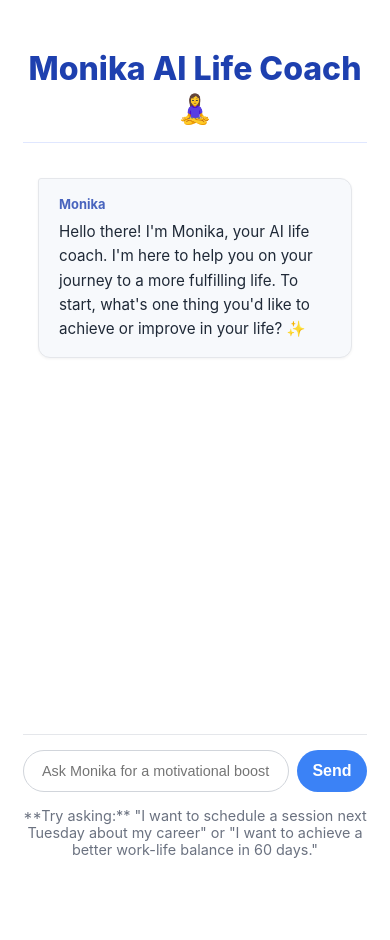
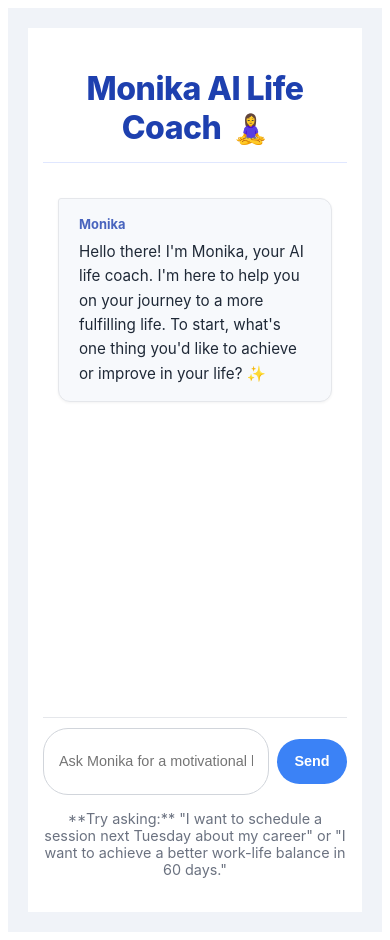
Before and after one commit to bara-bara/monika, a Next.js app: page / in a window 390 px wide. Before the commit the page ends 900 px from the top, so only its background shows below. Built offline with nearby package versions, Linux system fonts and the light colour scheme.

Commit message:
Update Home.module.css
add

```diff
--- a/styles/Home.module.css
+++ b/styles/Home.module.css
@@ -13,26 +13,29 @@
 .chatContainer {
     background: #ffffff;
     border-radius: 20px;
-    box-shadow: 0 10px 30px rgba(17, 24, 39, 0.1); /* ظل احترافي ناعم */
+    box-shadow: 0 10px 30px rgba(17, 24, 39, 0.1);
     width: 100%;
-    max-width: 800px; /* عرض أكبر ليكون أشبه بصفحة تطبيق */
-    height: 90vh; /* ارتفاع ثابت لسطح المكتب */
+    max-width: 800px;
+    height: 90vh;
     display: flex;
     flex-direction: column;
     padding: 30px;
 }
 
+/* HEADER: تحسين العنوان (اللون، الحجم، والتوسيط) */
 .header {
     text-align: center;
     color: #1e40af; /* أزرق غامق (براند) */
     margin-bottom: 30px;
-    font-size: 2.5em;
+    font-size: 2.2em; /* حجم مثالي */
     font-weight: 800;
+    letter-spacing: -0.5px; /* تباعد بسيط للحروف لمظهر أجمل */
     border-bottom: 1px solid #e0e7ff;
     padding-bottom: 15px;
 }
 .headerIcon {
     font-size: 0.9em;
+    margin-left: 5px;
 }
 
 /* CHAT AREA: منطقة الرسائل */
@@ -51,12 +54,11 @@
 .chatArea::-webkit-scrollbar-thumb { background-color: #c0c7d0; border-radius: 4px; }
 .chatArea::-webkit-scrollbar-track { background: #f4f7f9; }
 
-/* MESSAGE ROWS */
+/* MESSAGE ROWS & BUBBLES */
 .messageRow { display: flex; }
 .userRow { justify-content: flex-end; }
 .monikaRow { justify-content: flex-start; }
 
-/* MESSAGE BUBBLES: فقاعات جذابة */
 .messageBubble {
     padding: 15px 20px;
     border-radius: 12px;
@@ -75,30 +77,37 @@
     opacity: 0.8;
 }
 
-/* User Bubble */
 .userBubble {
-    background-color: #3b82f6; /* أزرق عصري */
+    background-color: #3b82f6;
     color: white;
     border-top-right-radius: 3px;
 }
-.userBubble .messageSender {
-    color: #e0f2fe;
-}
+.userBubble .messageSender { color: #e0f2fe; }
 
-/* Monika Bubble */
 .monikaBubble {
-    background-color: #f7f9fc; /* خلفية بيضاء ضبابية */
+    background-color: #f7f9fc;
     color: #1f2937;
     border: 1px solid #e5e7eb;
     border-top-left-radius: 3px;
 }
-.monikaBubble .messageSender {
-    color: #1e40af;
+.monikaBubble .messageSender { color: #1e40af; }
+
+.codeBlock {
+    background-color: #eef2ff; /* لون جديد لكتل الكود */
+    color: #4b5563;
+    padding: 10px;
+    border-radius: 6px;
+    margin-top: 10px;
+    overflow-x: auto;
+    border: 1px solid #d1d5db;
 }
+.hintText { color: #9ca3af; font-size: 0.85em; margin-top: 5px; }
+.typingIndicator { font-style: italic; color: #4f46e5; }
 
-/* INPUT FORM: معالجة مشكلة الهاتف هنا */
+/* INPUT FORM: التركيز على تناسق الأزرار والحقول */
 .chatInputForm {
     display: flex;
+    align-items: center; /* لمحاذاة العناصر عمودياً في الوسط */
     gap: 10px;
     padding-top: 15px;
     border-top: 1px solid #e5e7eb;
@@ -106,9 +115,10 @@
 
 .chatInputForm input {
     flex-grow: 1;
-    padding: 15px 20px;
+    padding: 14px 20px; /* تقليل البادينج قليلاً ليتناسب مع الزر */
+    height: 50px; /* تحديد ارتفاع ثابت للتناسق */
     border: 1px solid #d1d5db;
-    border-radius: 30px;
+    border-radius: 25px; /* حواف أنعم */
     font-size: 1em;
     transition: border-color 0.2s, box-shadow 0.2s;
 }
@@ -120,26 +130,22 @@
 }
 
 .sendButton {
-    padding: 15px 30px;
+    padding: 14px 25px; /* مطابقة البادينج مع حقل الإدخال */
+    height: 50px; /* مطابقة الارتفاع */
     background-color: #3b82f6;
     color: white;
     border: none;
-    border-radius: 30px;
+    border-radius: 25px; /* حواف أنعم */
     cursor: pointer;
     font-size: 1em;
     font-weight: 600;
     transition: background-color 0.2s, transform 0.1s;
-    /* ضمان عرض الزر بشكل جيد */
-    min-width: 80px;
+    min-width: 90px;
 }
 .sendButton:hover:not(:disabled) { background-color: #2563eb; }
 .sendButton:active:not(:disabled) { transform: scale(0.98); }
 .sendButton:disabled { background-color: #93c5fd; cursor: not-allowed; }
 
-/* TYPING INDICATOR */
-.typingIndicator { font-style: italic; color: #4f46e5; }
-
-/* SUGGESTION TEXT */
 .suggestionText {
     margin-top: 15px;
     font-size: 0.9em;
@@ -147,37 +153,32 @@
     text-align: center;
 }
 
-/* 📱 MOBILE RESPONSIVENESS: جعل الواجهة مثالية على الهاتف */
+/* 📱 MOBILE RESPONSIVENESS: تحسين العرض على الهاتف */
 @media (max-width: 768px) {
-    .pageWrapper {
-        padding: 0;
-        align-items: flex-start; /* تبدأ من الأعلى */
-        min-height: 100vh;
-    }
     .chatContainer {
-        height: 100vh; /* تأخذ كامل ارتفاع الشاشة */
-        border-radius: 0; /* إلغاء الحواف المستديرة */
-        box-shadow: none; /* إلغاء الظل */
-        padding: 20px 15px; /* تقليل الحشو */
+        border-radius: 0;
+        box-shadow: none;
+        padding: 20px 15px;
+        height: 100vh;
     }
     .header {
         font-size: 2em;
         margin-bottom: 20px;
     }
     .chatInputForm {
-        flex-direction: row; /* إبقاء العناصر في سطر واحد */
         gap: 8px;
+        padding-top: 10px;
     }
-    .chatInputForm input {
-        padding: 12px 18px;
+    .chatInputForm input, .sendButton {
+        height: 45px; /* تقليل ارتفاع العناصر على الهاتف */
+        padding: 10px 15px;
         font-size: 0.9em;
     }
     .sendButton {
-        padding: 12px 15px;
         min-width: 70px;
     }
     .messageBubble {
-        max-width: 95%; /* زيادة عرض الفقاعة */
+        max-width: 95%;
         font-size: 0.95em;
     }
 }
```
